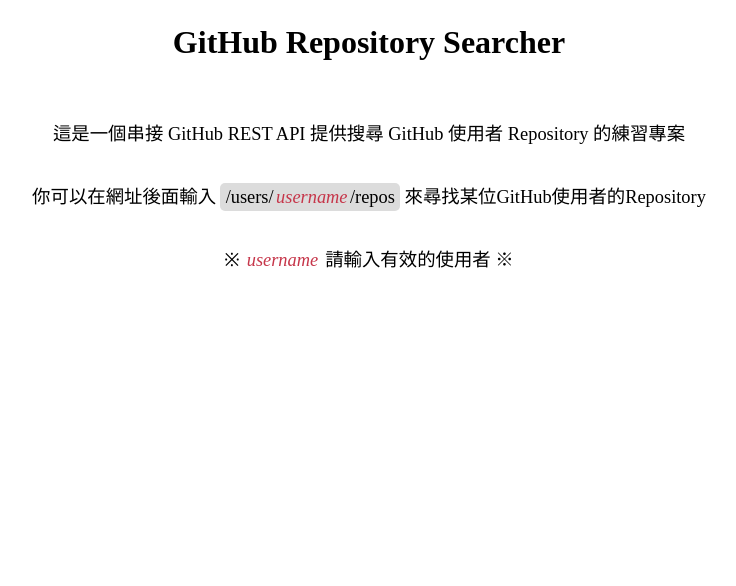
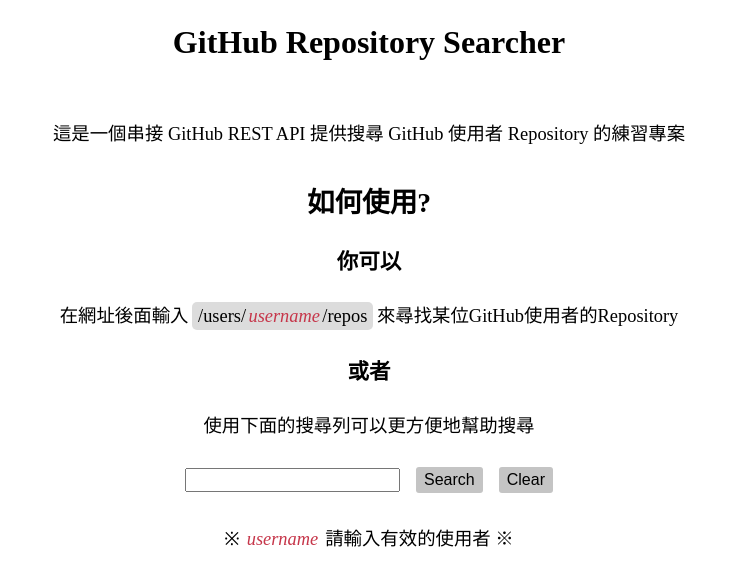
Before and after one commit to urlun0404/github-api-react, a React (Create React App) app: page / in a window 1280 px wide. Shown: the top 586 px of the page, without its empty margins (271-1007 px from the left). Built offline with nearby package versions, Linux system fonts and the light colour scheme.

Commit message:
Add search bar, its router navigation, and css style

```diff
--- a/src/pages/homepage/Home.js
+++ b/src/pages/homepage/Home.js
@@ -1,21 +1,29 @@
+import { useState } from "react";
+import Search from "./components/Search";
 const Home = () => {
+  let [username, setUserName] = useState("");
   return (
     <div>
       <header>
         <h1>GitHub Repository Searcher</h1>
       </header>
-      <main>
+      <main className="home">
         <p>
           這是一個串接 GitHub REST API 提供搜尋 GitHub 使用者 Repository
           的練習專案
         </p>
+        <h2>如何使用?</h2>
+        <h3>你可以</h3>
         <p>
-          你可以在網址後面輸入
+          在網址後面輸入
           <span className="code">
             /users/<span className="variable">username</span>/repos
           </span>
           來尋找某位GitHub使用者的Repository
         </p>
+        <h3>或者</h3>
+        <p>使用下面的搜尋列可以更方便地幫助搜尋</p>
+        <Search userName={username} setUserName={setUserName} />
         <p>
           ※<span className="variable"> username </span>
           請輸入有效的使用者 ※
--- /dev/null
+++ b/src/pages/homepage/components/Search.js
@@ -0,0 +1,28 @@
+import { useNavigate } from "react-router-dom";
+
+const Search = ({ userName, setUserName }) => {
+  const getUserName = (e) => {
+    setUserName(e.target.value);
+  };
+
+  const clearUserName = (e) => {
+    e.preventDefault();
+    setUserName("");
+  };
+
+  const navigate = useNavigate();
+  const search = () => {
+    userName !== "" && navigate(`/users/${userName}/repos/`);
+  };
+  return (
+    <div className="search row">
+      <input type="text" value={userName} onChange={getUserName} />
+      <button onClick={search}>Search</button>
+      <button type="reset" onClick={clearUserName}>
+        Clear
+      </button>
+    </div>
+  );
+};
+
+export default Search;
--- /dev/null
+++ b/src/styles/_home.scss
@@ -0,0 +1,8 @@
+.home {
+  h2 {
+    margin: 1rem;
+  }
+  h3 {
+    margin: 0.5rem 0;
+  }
+}
--- /dev/null
+++ b/src/styles/_search.scss
@@ -0,0 +1,19 @@
+.search {
+  width: 50%;
+  input,
+  button {
+    margin: 0 0.5rem;
+    font-size: 1rem;
+  }
+  button {
+    padding: 0.25rem 0.5rem;
+    background-color: #c4c4c4;
+    border: 0;
+    border-radius: 3px;
+    cursor: pointer;
+    &:hover {
+      background-color: yellow;
+      transform: scale(1.15);
+    }
+  }
+}
--- a/src/styles/style.css
+++ b/src/styles/style.css
@@ -120,6 +120,38 @@
   color: inherit;
 }
 
+.search {
+  width: 50%;
+}
+
+.search input,
+.search button {
+  margin: 0 0.5rem;
+  font-size: 1rem;
+}
+
+.search button {
+  padding: 0.25rem 0.5rem;
+  background-color: #c4c4c4;
+  border: 0;
+  border-radius: 3px;
+  cursor: pointer;
+}
+
+.search button:hover {
+  background-color: yellow;
+  -webkit-transform: scale(1.15);
+          transform: scale(1.15);
+}
+
+.home h2 {
+  margin: 1rem;
+}
+
+.home h3 {
+  margin: 0.5rem 0;
+}
+
 .repos {
   width: 95%;
   margin: 0 auto;
--- a/src/styles/style.scss
+++ b/src/styles/style.scss
@@ -47,4 +47,6 @@
 
 @import "./layout";
 @import "./link";
+@import "./search";
+@import "./home";
 @import "./repos";
```
Also changed, not shown: 1 other file (tests, documents, lock files or other folders).
